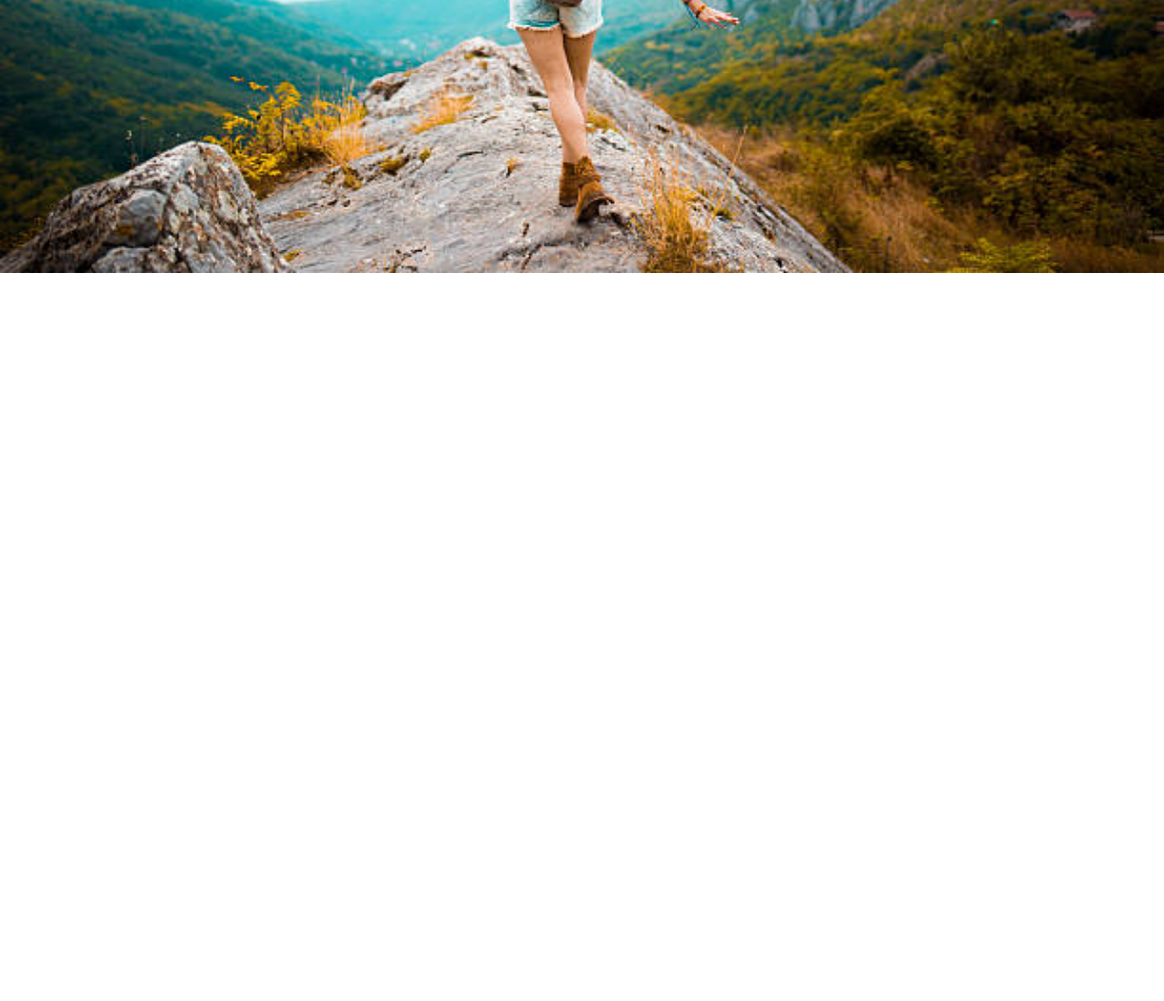
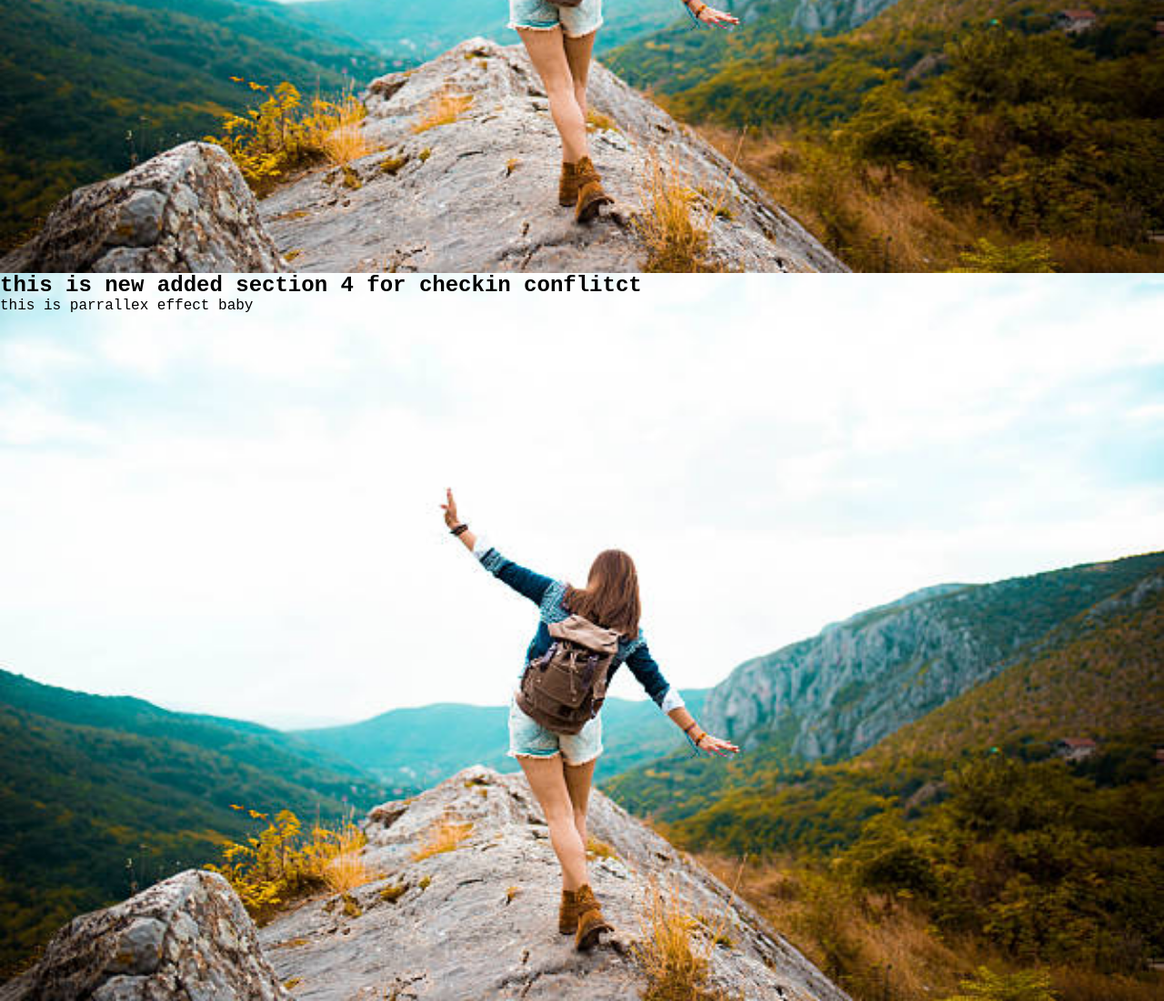
Before and after one commit to sauravpatel1206/parralex_effect, a plain HTML site: page parralexeffect.html in a window 1280 px wide. Shown: the part 3700-4800 px from the top of the page at 91% size. Before the commit the page ends 4000 px from the top, so only its background shows below. Drawn offline with Linux system fonts and the light colour scheme.

Commit message:
small changes

```diff
--- a/parralexeffect.html
+++ b/parralexeffect.html
@@ -37,6 +37,12 @@
      <section class="section-4">
       <div>
         <h2>this is new added section 4</h2>
+        <div>this is parrallex effect baby</div>
+      </div>
+     </section>
+     <section class="section-4">
+      <div>
+        <h2>this is new added section 4 for checkin conflitct</h2>
         <div>this is parrallex effect baby</div>
       </div>
      </section>
```
